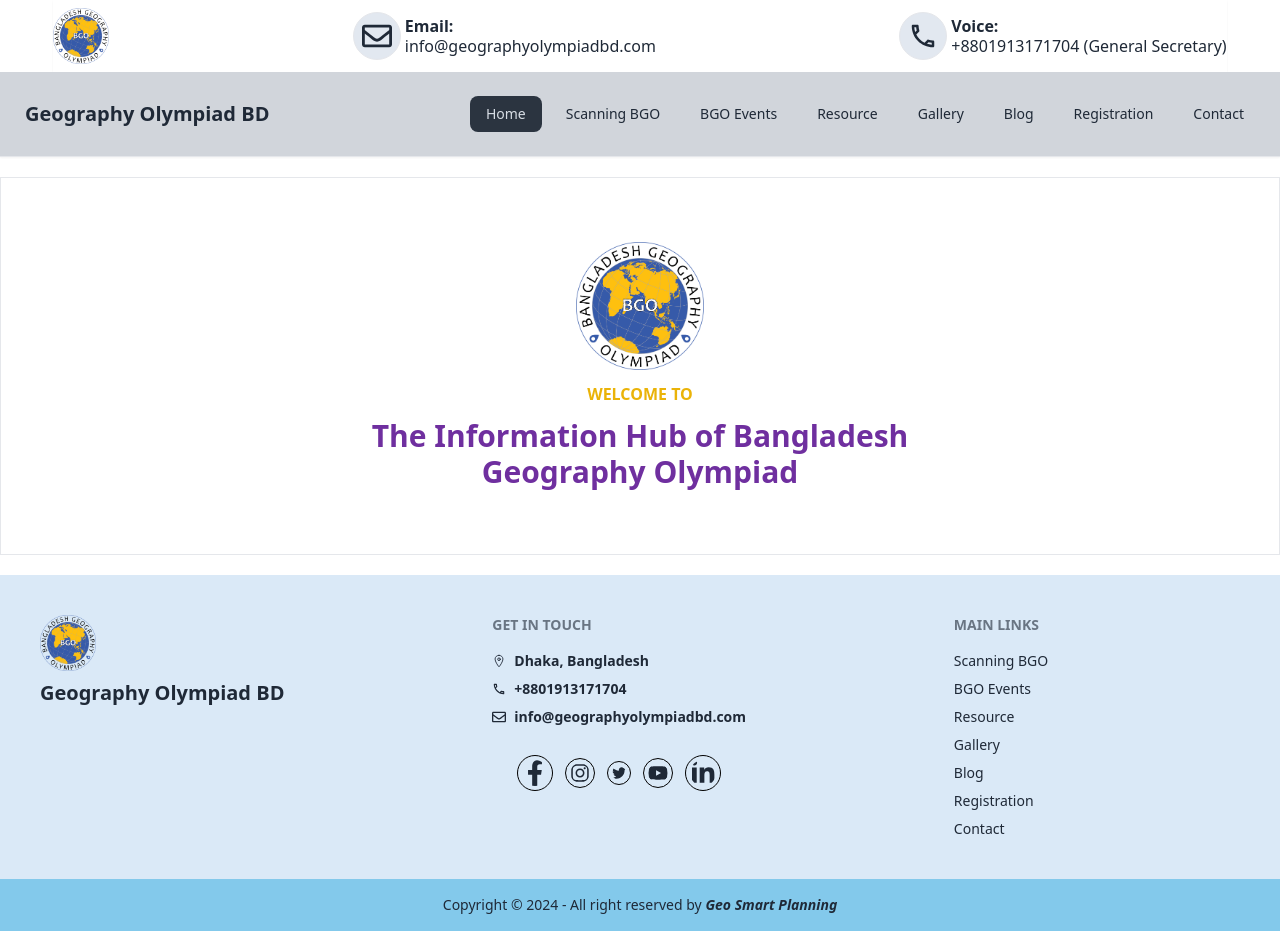
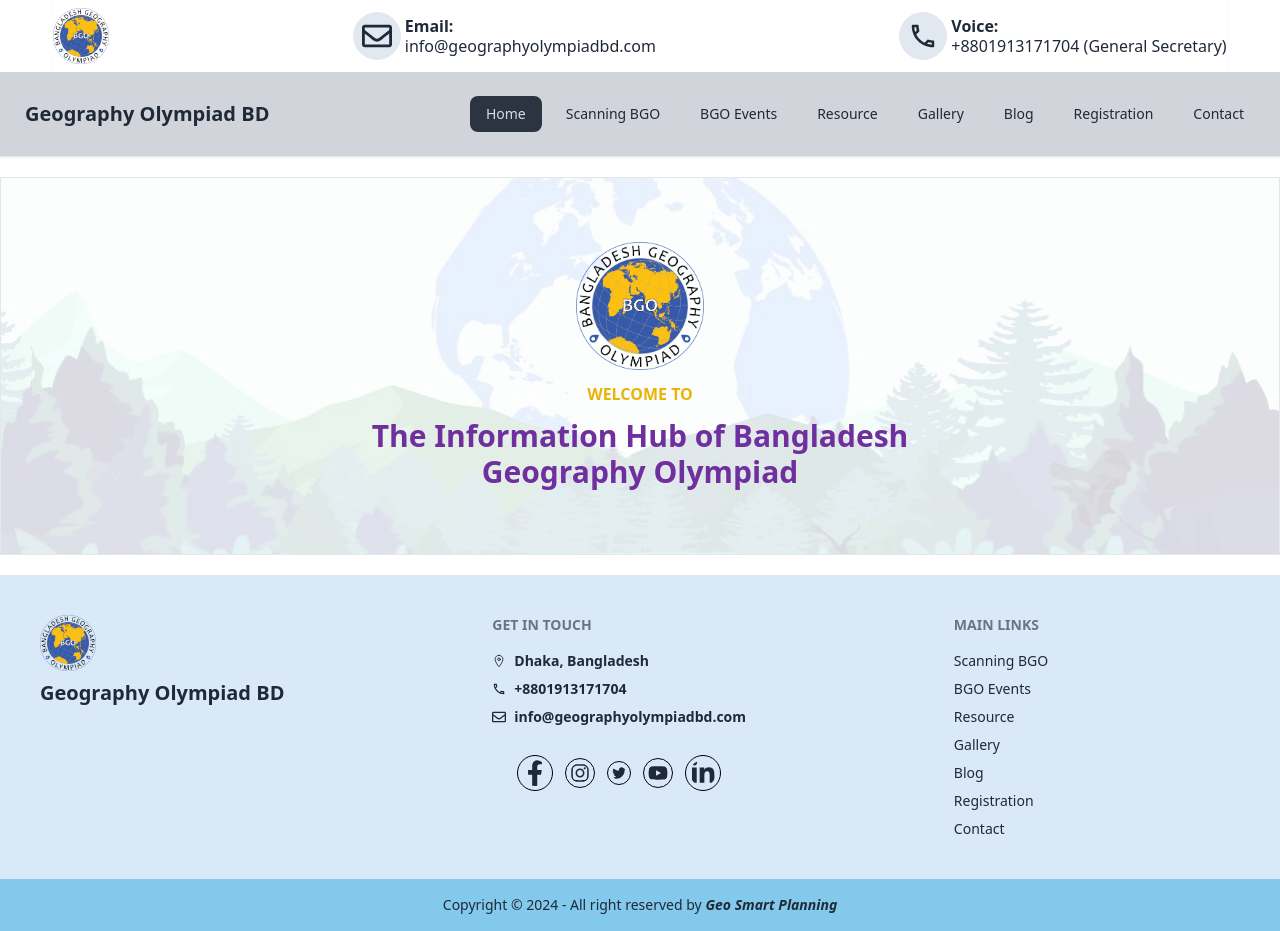
Before and after one commit to takbirgazi/geographyolympiadbd-client, a React (Vite) app: page / in a window 1280 px wide. Built offline with nearby package versions, Linux system fonts and the light colour scheme.

Commit message:
Background Problem Fixed

```diff
--- a/src/components/PageBanner/PageBanner.jsx
+++ b/src/components/PageBanner/PageBanner.jsx
@@ -4,7 +4,7 @@
 const PageBanner = ({pageBannerInfo}) => {
     const {bgImg,optioanTextColor,optioanText,headingColor,beforeText,specialColorText,specialColorTextColor,afterText } = pageBannerInfo;
     return (
-        <div className={`my-5 bg-[url('${bgImg}')] bg-cover bg-no-repeat bg-center border`}>
+        <div className={`my-5 ${bgImg} bg-cover bg-no-repeat bg-center border`}>
            <div className="flex items-center justify-center flex-col gap-3 py-16 bg-white bg-opacity-50">
                 <img className="h-32 w-32" src={logo} alt="" />
                 <p className={`font-bold ${optioanTextColor}`}>{optioanText}</p>
--- a/src/pages/Home/Home.jsx
+++ b/src/pages/Home/Home.jsx
@@ -4,7 +4,7 @@
 
 const Home = () => {
     const bannerInfo = {
-        bgImg: "./assets/images/pageBanner/banner1.jpg",
+        bgImg: `bg-[url('./assets/images/pageBanner/banner1.jpg')]`,
         optioanTextColor:"text-yellow-500",
         headingColor:"text-[#6f2f9f]",
         specialColorTextColor:" ",
```
